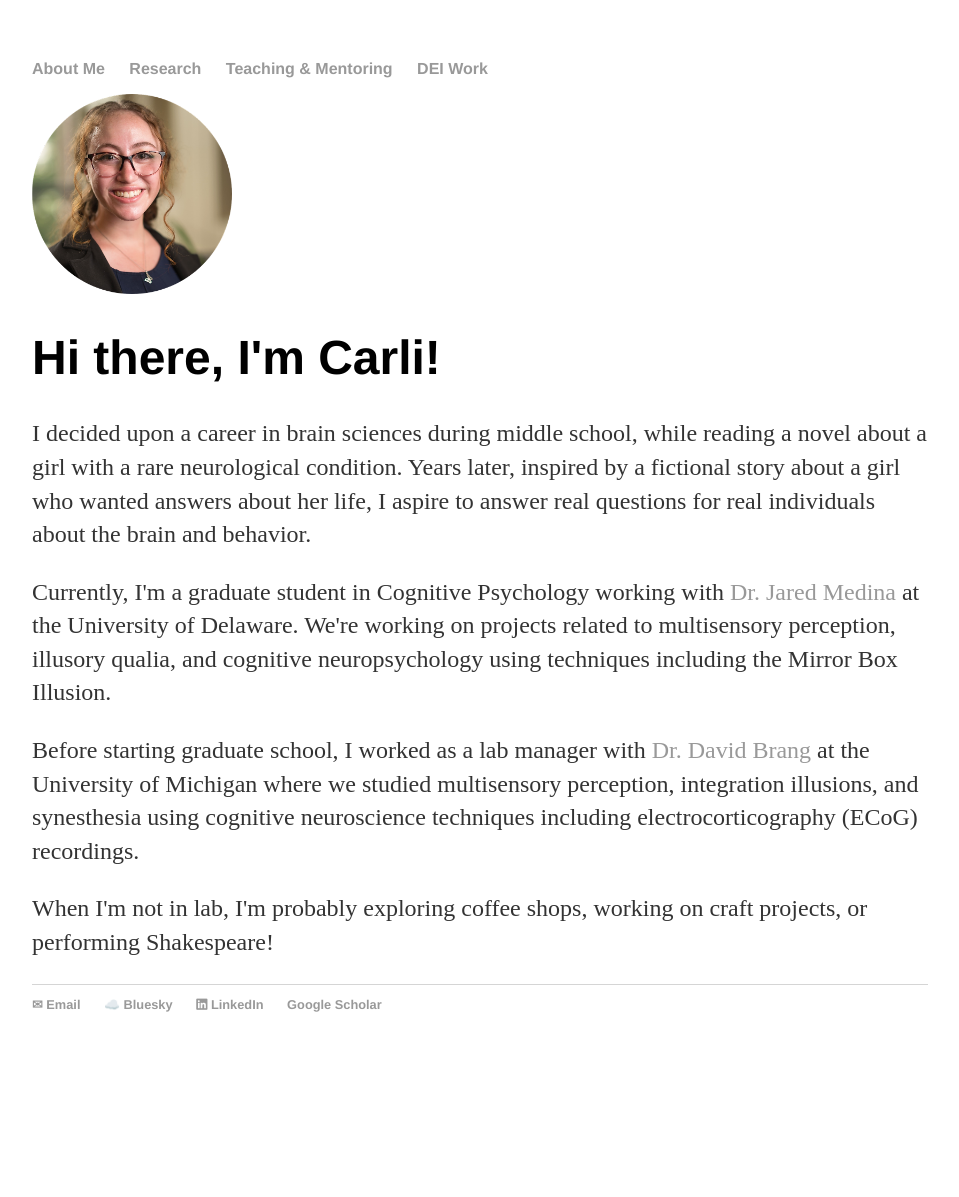
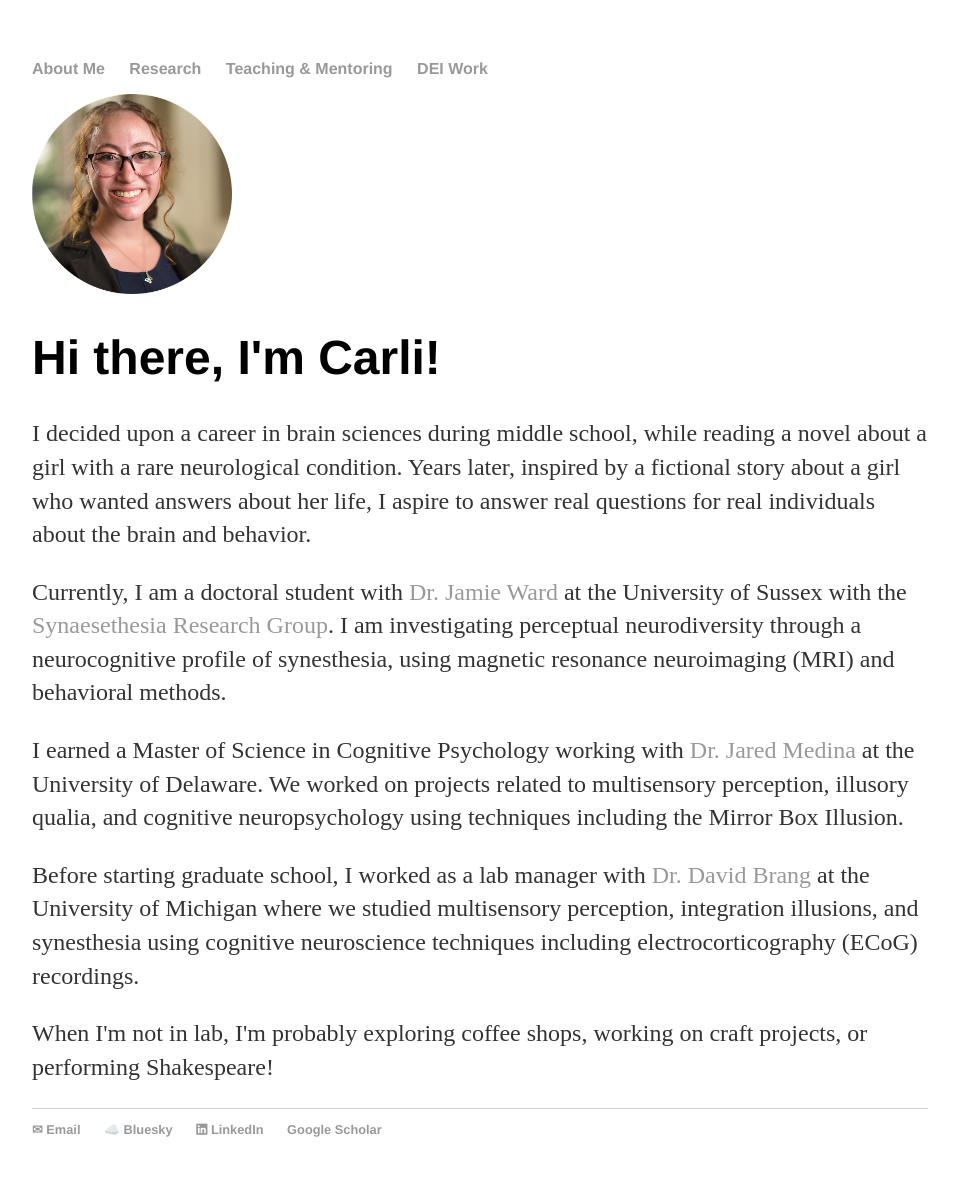
Before and after one commit to cdfine/cdfine.github.io, a Jekyll site: the page built from index.html, in a window 1280 px wide. Shown: the whole page, without its empty margins (160-1119 px from the left). Built offline with Jekyll 4.4.1, drawn with Linux system fonts in a browser that asks for light colours; a style sheet for code colours, icons or effects is not loaded; before the commit the page ends 1072 px from its top, so only the background shows below that.

Commit message:
Update index.html
added sussex

```diff
--- a/index.html
+++ b/index.html
@@ -6,7 +6,8 @@ title: Carli Fine | About Me
 			<img src="Carli_Headshot_Circle.png" alt="Carli Fine" class="profile-photo">
         		<h1>Hi there, I'm Carli!</h1>
 				<p>I decided upon a career in brain sciences during middle school, while reading a novel about a girl with a rare neurological condition. Years later, inspired by a fictional story about a girl who wanted answers about her life, I aspire to answer real questions for real individuals about the brain and behavior.</p>
-				<p>Currently, I'm a graduate student in Cognitive Psychology working with <a href="https://www.jaredmedina.com/" target="_blank">Dr. Jared Medina</a> at the University of Delaware. We're working on projects related to multisensory perception, illusory qualia, and cognitive neuropsychology using techniques including the Mirror Box Illusion.</p>
+				<p>Currently, I am a doctoral student with <a href="https://profiles.sussex.ac.uk/p92444-jamie-ward/about" target="_blank">Dr. Jamie Ward</a> at the University of Sussex with the <a href="https://www.sussex.ac.uk/synaesthesia/" target="_blank">Synaesethesia Research Group</a>. I am investigating perceptual neurodiversity through a neurocognitive profile of synesthesia, using magnetic resonance neuroimaging (MRI) and behavioral methods.</p>
+				<p>I earned a Master of Science in Cognitive Psychology working with <a href="https://www.jaredmedina.com/" target="_blank">Dr. Jared Medina</a> at the University of Delaware. We worked on projects related to multisensory perception, illusory qualia, and cognitive neuropsychology using techniques including the Mirror Box Illusion.</p>
 				<p>Before starting graduate school, I worked as a lab manager with <a href="https://sites.lsa.umich.edu/brang-lab/" target="_blank">Dr. David Brang</a> at the University of Michigan where we studied multisensory perception, integration illusions, and synesthesia using cognitive neuroscience techniques including electrocorticography (ECoG) recordings.</p>
 				<p>When I'm not in lab, I'm probably exploring coffee shops, working on craft projects, or performing Shakespeare!</p>
     		</div><!-- /.blurb -->
```
